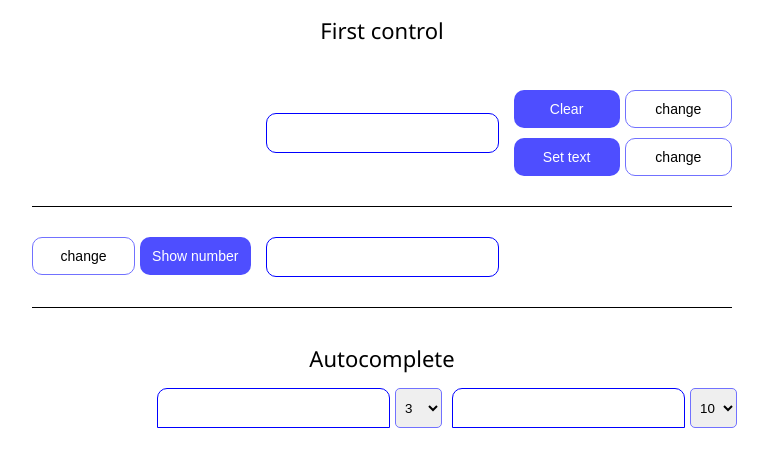
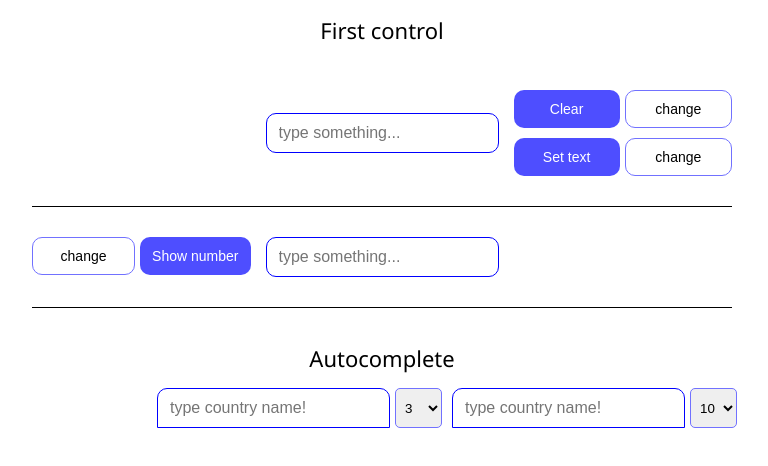
Before and after one commit to chupapee/syntellect-test, a React (Vite) app: page / in a window 1280 px wide. Shown: the top 466 px of the page, without its empty margins (258-1026 px from the left). Built offline with nearby package versions, Linux system fonts and the light colour scheme.

Commit message:
refactor: minor changes (add placeholders, correct styles)

```diff
--- a/src/features/autocomplete/ui/Autocomplete.tsx
+++ b/src/features/autocomplete/ui/Autocomplete.tsx
@@ -40,6 +40,7 @@ export const Autocomplete = ({ initCount }: IAutocomplete) => {
 			<SearchDropdown
 				value={controlVal}
 				onChange={handleChange}
+				placeholder="type country name!"
 				loading={status === 'loading'}
 				options={controlVal.length > 0 ? countries : []}
 				error={status === 'error' ? error : null}
--- a/src/features/inputWithButtons/ui/index.tsx
+++ b/src/features/inputWithButtons/ui/index.tsx
@@ -27,7 +27,13 @@ export const InputWithButtons = ({ initLeftButtons, initRightButtons }: IInputWi
 				/>
 			</div>
 			<div className={styles.control}>
-				<Input error={error} variant="outlined" value={control} onChange={handleControlChange} />
+				<Input
+					placeholder="type something..."
+					error={error}
+					variant="outlined"
+					value={control}
+					onChange={handleControlChange}
+				/>
 			</div>
 			<div className={styles.side}>
 				<ChangeableButtons
--- a/src/shared/ui/menuItem/index.tsx
+++ b/src/shared/ui/menuItem/index.tsx
@@ -15,7 +15,7 @@ export const MenuItem = ({ mainVal, addtVal, img, onClick }: IMenuItem) => {
 					<p>{mainVal}</p>
 					<p>{addtVal}</p>
 				</div>
-				<img className={styles.icon} src={img} alt={mainVal} />
+				<img className={styles.icon} src={img} alt={addtVal} />
 			</button>
 		</div>
 	);
--- a/src/shared/ui/menuItem/styles.module.css
+++ b/src/shared/ui/menuItem/styles.module.css
@@ -16,6 +16,8 @@
 	background-color: var(--white);
 	cursor: pointer;
 	border: none;
+
+	height: 50px;
 }
 
 .wrapper > button:hover {
@@ -41,4 +43,6 @@
 
 .icon {
 	max-width: 50px;
+	overflow: hidden;
+	text-overflow: ellipsis;
 }
--- a/src/shared/ui/searchDropdown/index.tsx
+++ b/src/shared/ui/searchDropdown/index.tsx
@@ -1,27 +1,25 @@
-import { ChangeEvent, ReactNode } from 'react';
+import { InputHTMLAttributes, ReactNode } from 'react';
 
 import { Input } from '../input';
 import styles from './styles.module.css';
 
-interface ISearchDropdown {
-	value: string;
-	onChange: (e: ChangeEvent<HTMLInputElement>) => void;
+interface ISearchDropdown extends InputHTMLAttributes<HTMLInputElement> {
 	options: unknown[];
 	loading: boolean;
 	error: string | null;
 	children: ReactNode;
 }
 
-export const SearchDropdown = ({ value, onChange, options, loading, error, children }: ISearchDropdown) => {
+export const SearchDropdown = ({ options, loading, error, children, value, ...attrs }: ISearchDropdown) => {
 	return (
 		<div className={styles.wrapper}>
-			<Input className={styles.search} variant="contained" value={value} onChange={onChange} />
+			<Input {...attrs} value={value} className={styles.search} variant="contained" />
 			<div className={styles.menu}>
 				{options.length > 0 ? (
-					<>{children}</>
+					children
 				) : (
 					<div className={styles.fallback}>
-						{value.length > 0 && error ? <p>{error}</p> : loading && <p>loading...</p>}
+						{value && error ? <p>{error}</p> : loading && <p>loading...</p>}
 					</div>
 				)}
 			</div>
```
